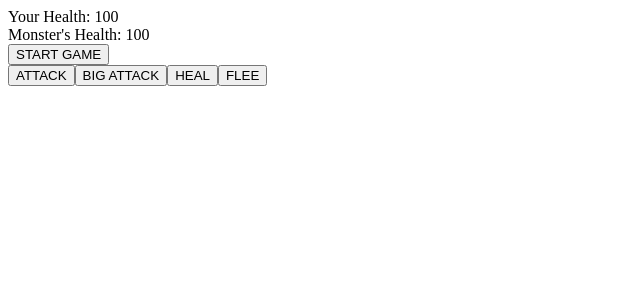
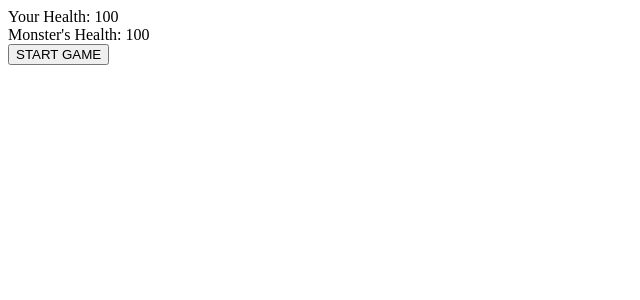
Before and after one commit to MikkoPet/angularSlayer, an Angular app in the folder angular-slayer/: page / in a window 1280 px wide. Shown: the top 300 px of the page, without its empty margins (0-640 px from the left). Built offline with nearby package versions, Linux system fonts and the light colour scheme.

Commit message:
feat: add toggle of buttons depending on game on/off status

```diff
--- a/angular-slayer/src/app/game-handler.service.ts
+++ b/angular-slayer/src/app/game-handler.service.ts
@@ -8,6 +8,7 @@ export class GameHandlerService {
   private playerHealth : number = 100;
   private monsterHealth : number = 100;
   private monsterHealthMax : number = 100;
+  public gameOff : boolean = true;
 
   constructor() { }
 
@@ -38,7 +39,7 @@ export class GameHandlerService {
 
 
   startGame() {
-    //function to remove the start button and instead display attack buttons
+    this.gameOff = false;
     this.resetGame();
   }
 
--- a/angular-slayer/src/app/game-start-button/game-start-button.component.ts
+++ b/angular-slayer/src/app/game-start-button/game-start-button.component.ts
@@ -14,6 +14,6 @@ export class GameStartButtonComponent {
 
   startGame() {
     this.hidden = true;
-    this.gameHandlerService.resetGame();
+    this.gameHandlerService.startGame();
   }
 }
--- a/angular-slayer/src/app/player-attack-button/player-attack-button.component.html
+++ b/angular-slayer/src/app/player-attack-button/player-attack-button.component.html
@@ -1 +1 @@
-<button (click)="attack()">ATTACK</button>
+<button (click)="attack()" [hidden] = gameHandlerService.gameOff >ATTACK</button>
--- a/angular-slayer/src/app/player-attack-button/player-attack-button.component.ts
+++ b/angular-slayer/src/app/player-attack-button/player-attack-button.component.ts
@@ -13,7 +13,6 @@ export class PlayerAttackButtonComponent {
   gameHandlerService = inject(GameHandlerService);
   monsterActionService = inject(MonsterActionService);
 
-
   attack() {
     console.log('attack');
     let potency = this.gameHandlerService.defineDamage(3, 10);
--- a/angular-slayer/src/app/player-flee-button/player-flee-button.component.html
+++ b/angular-slayer/src/app/player-flee-button/player-flee-button.component.html
@@ -1 +1 @@
-<button (click)="attack()">FLEE</button>
+<button (click)="attack()" [hidden] = gameHandlerService.gameOff >FLEE</button>
--- a/angular-slayer/src/app/player-heal-button/player-heal-button.component.html
+++ b/angular-slayer/src/app/player-heal-button/player-heal-button.component.html
@@ -1 +1 @@
-<button (click)="attack()">HEAL</button>
+<button (click)="attack()" [hidden] = gameHandlerService.gameOff >HEAL</button>
--- a/angular-slayer/src/app/player-special-attack-button/player-special-attack-button.component.html
+++ b/angular-slayer/src/app/player-special-attack-button/player-special-attack-button.component.html
@@ -1 +1 @@
-<button (click)="attack()">BIG ATTACK</button>
+<button (click)="attack()" [hidden] = gameHandlerService.gameOff >BIG ATTACK</button>
```
